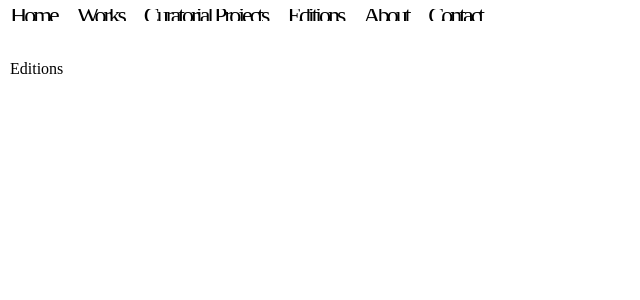
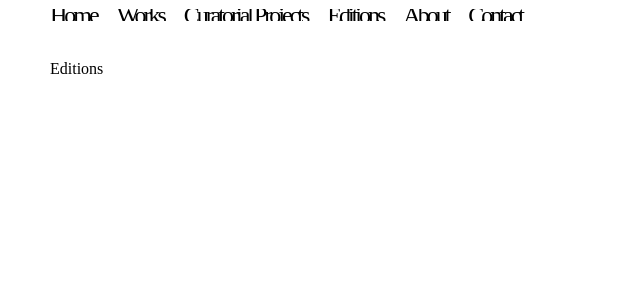
Before and after one commit to FelixManFongCheung/ryan, a React (Create React App) app: page /Editions in a window 1280 px wide. Shown: the top 300 px of the page, without its empty margins (0-640 px from the left). Built offline with nearby package versions, Linux system fonts and the light colour scheme; the HTML template or start-up script is replaced by a standard one.

Commit message:
fixed layout

```diff
--- a/src/styles/Navbar.scss
+++ b/src/styles/Navbar.scss
@@ -19,8 +19,7 @@
     display: none;
     position: fixed;
     top: 0;
-    left: 10px;
-    padding: 0;
+    padding-left: 10px;
     margin: 0;
     @include bp-only(desktop);
   }
--- a/src/styles/Work.scss
+++ b/src/styles/Work.scss
@@ -15,14 +15,14 @@
     }
 
     .info {
-        max-width: 1000px;
+        // max-width: 1200px;
         margin-left: auto;
         margin-bottom: 50px;
     }
 
     .gallery {
         width: 80%;
-        max-width: 1000px;
+        // max-width: 1200px;
         margin-left: auto;
         @media (max-width: 768px) {margin: 0 auto;}
 
--- a/src/styles/index.scss
+++ b/src/styles/index.scss
@@ -9,9 +9,13 @@
     font-family: Perpetua, serif;
 }
 
+#root {
+    max-width: 1200px;
+    margin: 0 auto;
+}
+
 .content {
     margin-top: 60px;
-    max-width: 1200px;
     margin-left: auto;
     margin-right: auto;
 
```
